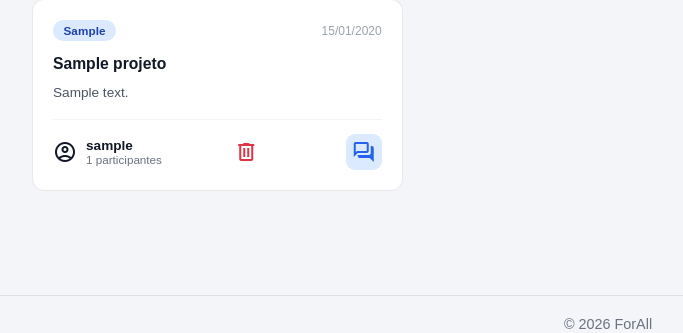
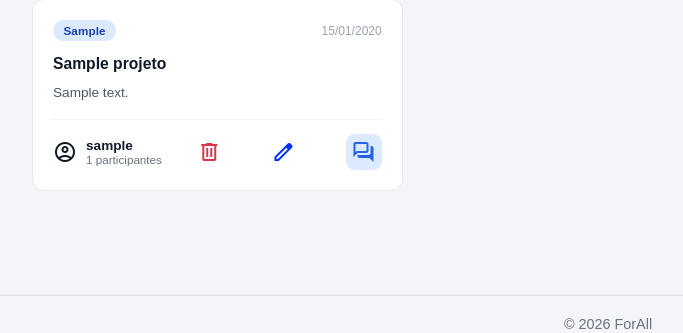
Before and after one commit to alexandresilvaaraujo11-web/ForAll-, a Django app: page / in a window 1280 px wide. Shown: the part 360-693 px from the top of the page, without its empty margins (32-715 px from the left). Run offline with Django 5.2, Linux system fonts and the light colour scheme; a user stored in the database is signed in; tables that the repository leaves empty hold one stand-in row (values such as "Sample post").

Commit message:
Lapishmtl

```diff
--- a/forum/templates/forum/lista.html
+++ b/forum/templates/forum/lista.html
@@ -104,6 +104,12 @@
               <span class="material-symbols-outlined">delete</span>
             </button>
 
+             <a href="{% url 'update_projeto' p.pk %}"
+               style="color: #002fff; text-decoration: none; display: flex; align-items: center; margin-right: 15px;"
+               title="Editar Projeto">
+              <span class="material-symbols-outlined">edit</span>
+            </a>
+
             <div id="modal-{{ p.pk }}" class="modal-back" style="display: none; position: fixed; top: 0; left: 0; width: 100%; height: 100%; background: rgba(0,0,0,0.5); z-index: 1000; align-items: center; justify-content: center;">
               <div style="background: white; padding: 25px; border-radius: 12px; width: 90%; max-width: 450px; text-align: center; box-shadow: 0 4px 15px rgba(0,0,0,0.2); font-family: sans-serif;">
                 <h3 style="color: #333; margin-top: 0; font-size: 1.3rem;">ForAll</h3>
```
